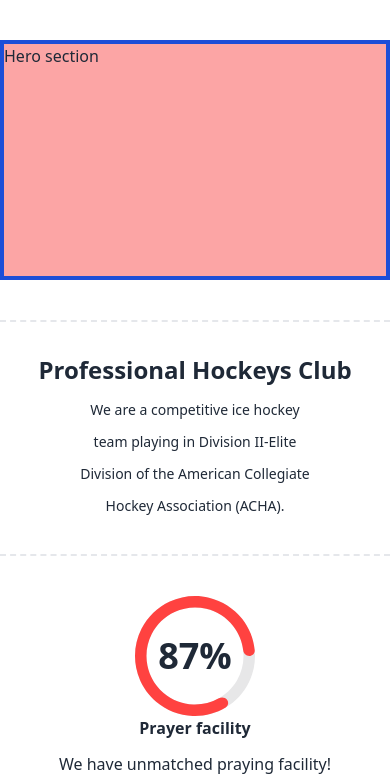
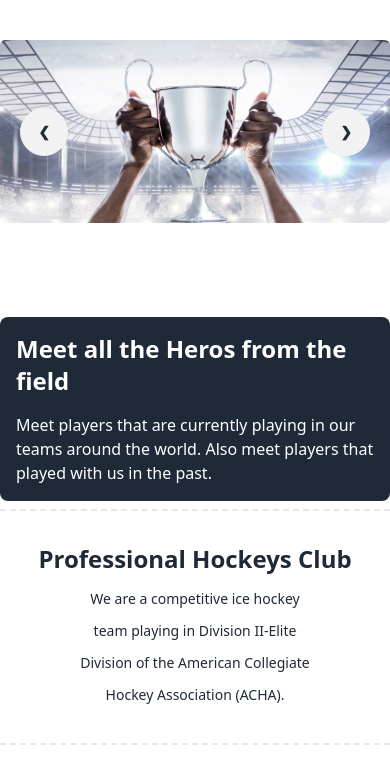
Before and after one commit to SarkerIT/web-assignment-3, a plain HTML site: page index.html in a window 390 px wide. Shown: the part 84-866 px from the top of the page. Drawn offline with nearby package versions, Linux system fonts and the light colour scheme.

Commit message:
hero section done with full responsiveness

```diff
--- a/index.html
+++ b/index.html
@@ -49,7 +49,7 @@
   <body class="lg:max-w-7xl font-manrope lg:p-5 mx-auto">
     <!--   bg-purple-300 -->
     <!-- nav section  -->
-    <div class="bg-slate-400 mx-auto mb-10">
+    <div class="mx-auto mb-10">
       <div class="navbar flex justify-between my-5">
         <div class="flex justify-between">
           <div class="md:hidden">
@@ -114,11 +114,52 @@
     <!-- ======================================= -->
 
     <!-- hero section  -->
-    <div class="h-60 bg-red-300 border-4 border-blue-700 border-solid">
-      Hero section
+
+    <div class="carousel w-full">
+      <!-- slide 1 -->
+      <div id="slide1" class="carousel-item relative w-full">
+        <img src="./Images/banner/1.png" class="w-full" />
+        <div
+          class="absolute flex justify-between transform -translate-y-1/2 left-5 right-5 top-1/2"
+        >
+          <a href="#slide4" class="btn btn-circle">❮</a>
+          <a href="#slide2" class="btn btn-circle">❯</a>
+        </div>
+        <!-- text box  1 -->
+      </div>
+
+      <!-- slide 2 -->
+      <div id="slide2" class="carousel-item relative w-full">
+        <img src="./Images/banner/2.jpg" class="w-full" />
+        <div
+          class="absolute flex justify-between transform -translate-y-1/2 left-5 right-5 top-1/2"
+        >
+          <a href="#slide1" class="btn btn-circle">❮</a>
+          <a href="#slide3" class="btn btn-circle">❯</a>
+        </div>
+      </div>
+    </div>
+
+    <!--  Extra text on slider -->
+    <div
+      class="lg:absolute justify-between transform translate-y-10 left-[800px] right-[400px] top-2/4 bg-gray-800 my-12 rounded-lg p-4 text-white"
+    >
+      <p class="text-2xl pb-4 font-bold">Meet all the Heros from the field</p>
+      <p>
+        Meet players that are currently playing in our teams around the world.
+        Also meet players that played with us in the past.
+      </p>
     </div>
 
     <!-- ======================================= -->
+    <!-- Hidden Text Section for SM Device -->
+    <!-- <div class="lg:hidden bg-gray-800 my-12 rounded-lg p-10 text-white">
+      <h1 class="text-2xl pb-4 font-bold">Meet all the Heros from the field</h1>
+      <p>
+        Meet players that are currently playing in our teams around the world.
+        Also meet players that played with us in the past.
+      </p>
+    </div> -->
     <!-- sm: 640px to 767px -->
     <!-- md: 768px 1023px-->
     <main class="my-10">
@@ -562,12 +603,12 @@
         </p>
       </div>
 
-      <!-- client question details section  -->
+      <!-- client question details section DONE -->
       <div class="my-16 p-0 sm:p-10">
         <div class="grid grid-cols-12 grid-rows-2 lg:grid-rows-1">
           <!-- image  -->
           <div
-            class="col-span-12 lg:col-span-5 flex items-center justify-center mb-10 bg-[url(./Images/client-questions/11.png)] bg-no-repeat bg-center bg-contain rounded-xl mt-6"
+            class="col-span-12 lg:col-span-5 flex items-center justify-center mb-10 bg-[url(./Images/client-questions/11.png)] bg-no-repeat bg-center bg-contain rounded-xl mt-6 sm:mt-0"
           ></div>
           <!-- questions  -->
           <div class="col-span-12 lg:col-span-7">
@@ -666,7 +707,7 @@
           </div>
         </div>
       </div>
-      <!-- get in touch TEXT section BONUS Done -->
+      <!-- get in touch TEXT section BONUS DONE -->
       <div
         class="border-2 border-black-500 border-dashed border-x-0 my-10 text-center py-8"
       >
```
Also changed, not shown: Images/banner/2.jpg (added), Images/banner/3.jpg (added), Images/banner/4.jpg (added), Images/get in touch/Group 1171275318.png (renamed from Images/banner/Group 1171275318.png).
